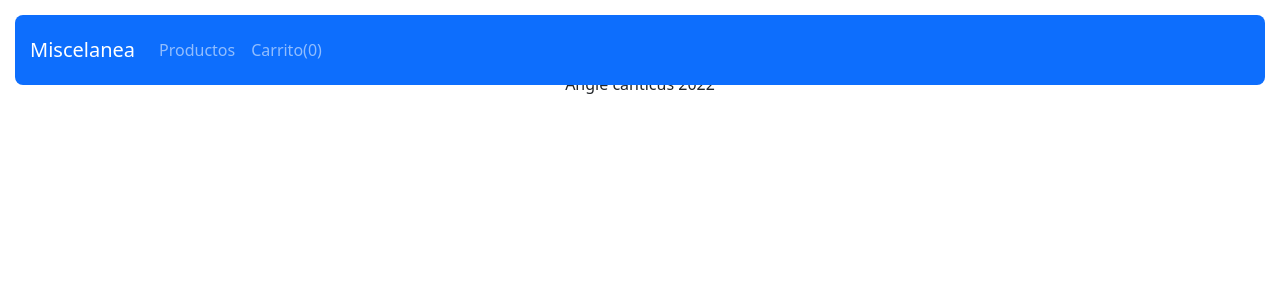
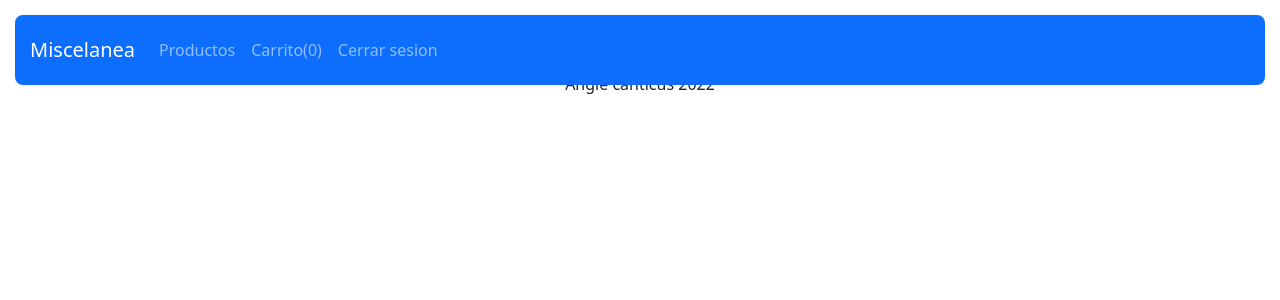
Before and after one commit to DanielaMH10/miscelanea, a PHP site: page /inicio.php in a window 1280 px wide. Shown: the top 300 px of the page. Run offline with PHP 8.4, Linux system fonts and the light colour scheme; data that the repository does not hold is empty.

Commit message:
login funcionando

```diff
--- a/app/view/header.php
+++ b/app/view/header.php
@@ -12,15 +12,16 @@
     <script src="https://cdn.jsdelivr.net/npm/bootstrap@5.0.1/dist/js/bootstrap.bundle.min.js" integrity="sha384-gtEjrD/SeCtmISkJkNUaaKMoLD0//ElJ19smozuHV6z3Iehds+3Ulb9Bn9Plx0x4" crossorigin="anonymous"></script>
     <link rel="stylesheet" href="https://cdn.jsdelivr.net/npm/bootstrap-icons@1.5.0/font/bootstrap-icons.css">
     <title>Tienda</title>
-</head>
+
     <style>
         .navbar{
             padding: 15px;
             margin: 15px;
             border-radius: 8px;
         }
+
 </style>
-
+</head>
 <body>
 <nav class="navbar navbar-expand-lg navbar-dark bg-primary fixed-top">
     <a class="navbar-brand" href="index.php">Miscelanea</a>
@@ -30,12 +31,15 @@
     <div id="my-nav" class="collapse navbar-collapse">
         <ul class="navbar-nav mr-auto">
             <li class="nav-item active">
-                <a class="nav-link" href="index.php">Productos</span></a>
+                <a class="nav-link" href="inicio.php">Productos</span></a>
             </li>
             <li class="nav-item">
                 <a class="nav-link " href="mostrarcarrito.php">Carrito(<?php
                     echo (empty($_SESSION['CARRITO']))?0:count($_SESSION['CARRITO']);
                 ?>)</a>
+            </li>
+            <li class="cerrar-sesion">
+            <a  href="app/model/logout.php" class="nav-link">Cerrar sesion</a>
             </li>
         </ul>
     </div>
--- a/assests/css/login.css
+++ b/assests/css/login.css
@@ -124,9 +124,7 @@ input.btn[type="submit"]:hover {
     color: rgb(227, 109, 30);
     text-decoration: none;
 }
-.cerrar-sesion{
-    float: right;
-}
+
 h2{
     color: #1E69E3;
 }
--- a/carrito.php
+++ b/carrito.php
@@ -1,6 +1,6 @@
 <?php
 
-session_start();
+//session_start();
 $mensaje="";
 
 
--- a/inicio.php
+++ b/inicio.php
@@ -50,8 +50,8 @@ $listaProductos=$sentencia->fetchAll(PDO::FETCH_ASSOC);
             <button class="btn btn-primary"
             name="btnAccion"
             value="Agregar"
-             type="submit"
-             style="float: right;">
+            type="submit"
+            style="float: right;">
             agregar al carrito
 
             </button>
```
Lines whose indentation alone changed are shown as unchanged.
